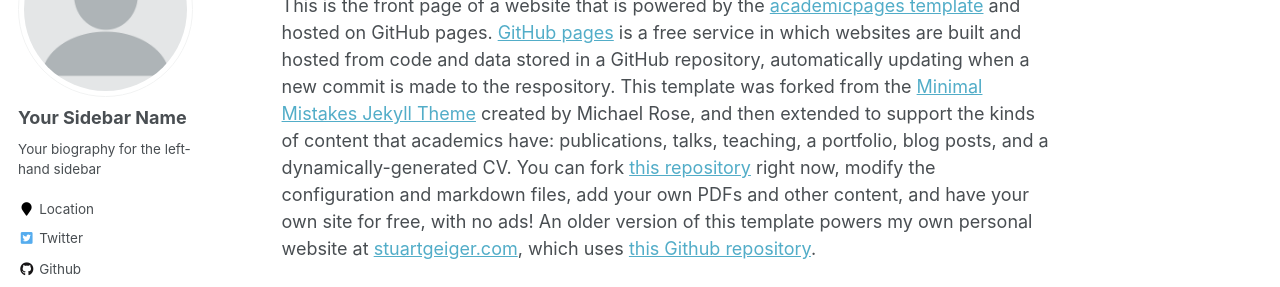
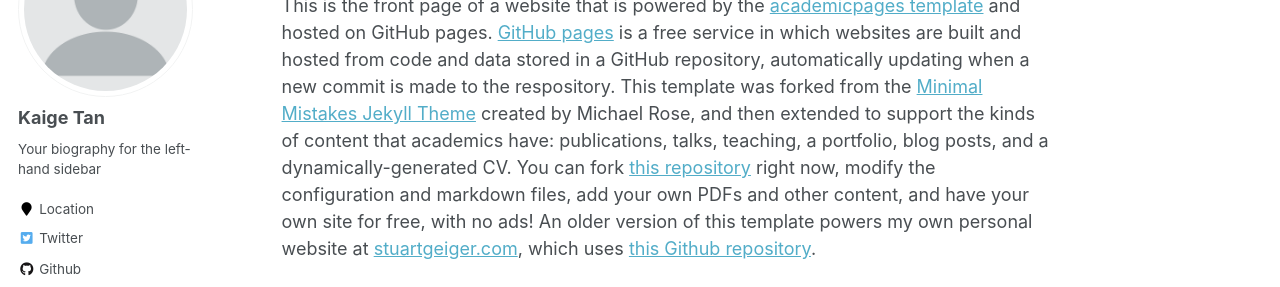
Before and after one commit to KaigeTan/KaigeTan.github.io, a Jekyll site: the page built from _pages/about.md, in a window 1280 px wide. Shown: the part 196-483 px from the top of the page. Built offline with Jekyll 4.4.1, drawn with Linux system fonts in a browser that asks for light colours; some web fonts are replaced.

Commit message:
Update _config.yml
change profile

```diff
--- a/_config.yml
+++ b/_config.yml
@@ -72,7 +72,7 @@
 
 # Site Author
 author:
-  name             : "Your Sidebar Name"
+  name             : "Kaige Tan"
   avatar           : "profile.png"
   bio              : "Your biography for the left-hand sidebar"
   location         : "Location"
```
